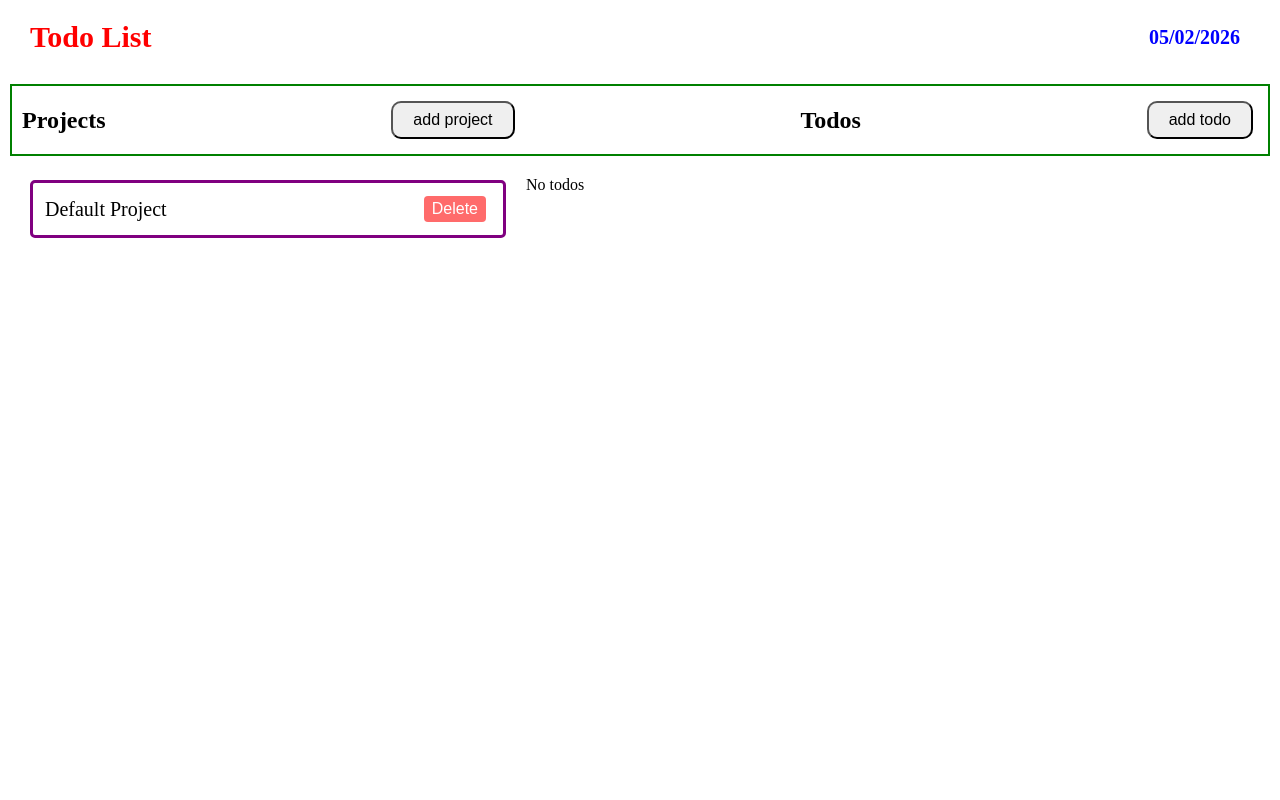
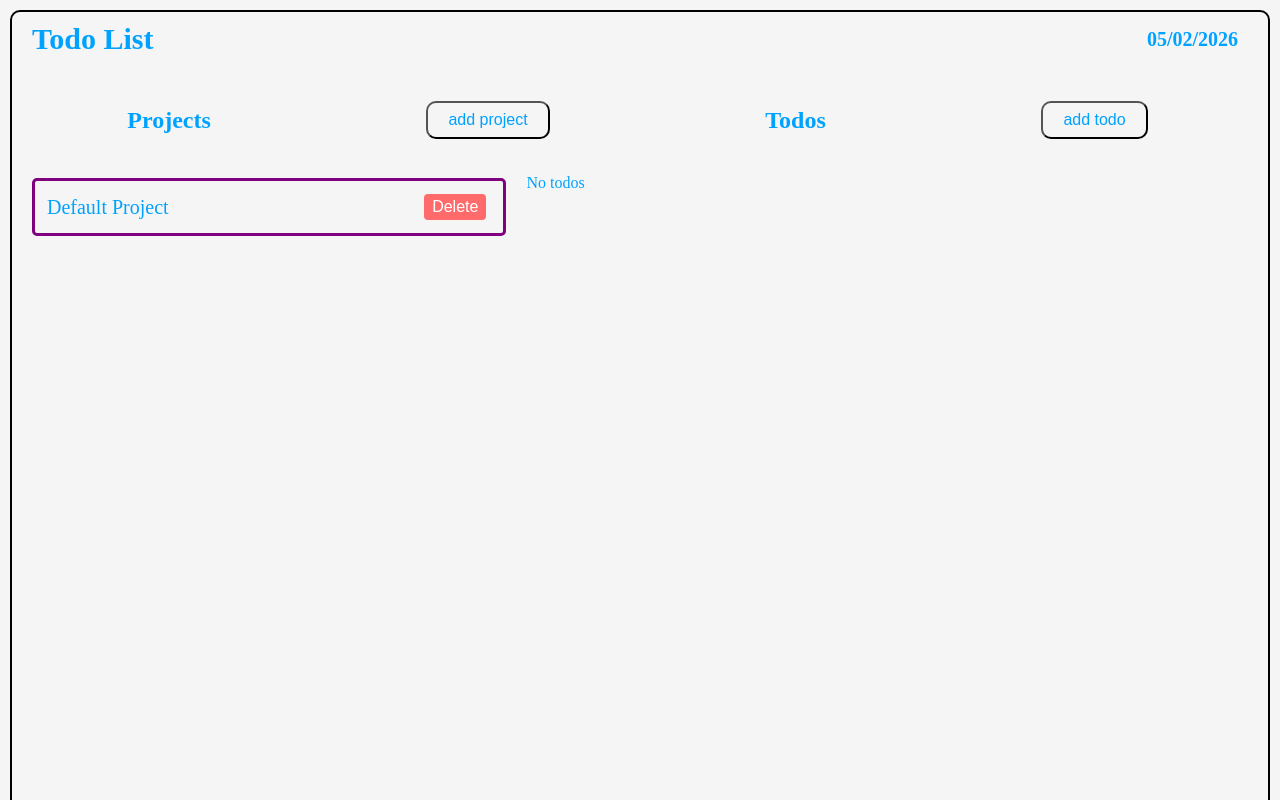
Before and after one commit to PetrosaMan/Todos-Project-Odin, a website built with webpack: page src/template.html in a window 1280 px wide. Shown: the top 800 px of the page. Built offline with nearby package versions, Linux system fonts and the light colour scheme.

Commit message:
Made color changes to background, text and buttons

```diff
--- a/src/style.css
+++ b/src/style.css
@@ -3,11 +3,14 @@
   box-sizing: border-box;
   margin: 0;
   padding: 0;
+  color: #00a2ff;
 }
 
 body {
   margin: 10px;
-  /*border: 2px solid black;*/
+  border: 2px solid black;
+  background: whitesmoke;
+  border-radius: 10px;
 }
 
 button {
@@ -15,6 +18,12 @@ button {
   padding: 8px;
   font-size: 16px;
   cursor: pointer;
+}
+
+#todos button {
+  background-color: lightcoral;
+  border-radius: 8px;
+  color: white;
 }
 
 .todo-header {
@@ -30,13 +39,11 @@ button {
 .todo-list {
   font-size: 30px;
   font-weight: bold;
-  color: red;
 }
 
 .date {
   font-size: 20px;
   font-weight: bold;
-  color: blue;
 }
 
 .container {
@@ -58,10 +65,9 @@ button {
 
 .projects-todos {
   display: flex;
-  justify-content: space-between;
+  justify-content: space-around;
   align-items: center;
   margin-top: 20px;
-  border: 2px solid green;
   padding: 10px;
 }
 
@@ -104,12 +110,14 @@ label {
   font-size: 16px;
   cursor: pointer;
   border-radius: 10px;
+  background-color: whitesmoke;
 }
 #add-todo {
   padding: 8px 20px;
   font-size: 16px;
   cursor: pointer;
   border-radius: 10px;
+  background-color: whitesmoke;
 }
 
 #project-name {
@@ -228,7 +236,7 @@ label {
 }
 
 /* Completed todos styling */
-.todo-item.completed {
+.todo-item .completed {
   text-decoration: line-through;
   color: #888;
   border: 2px solid #800080;
```
